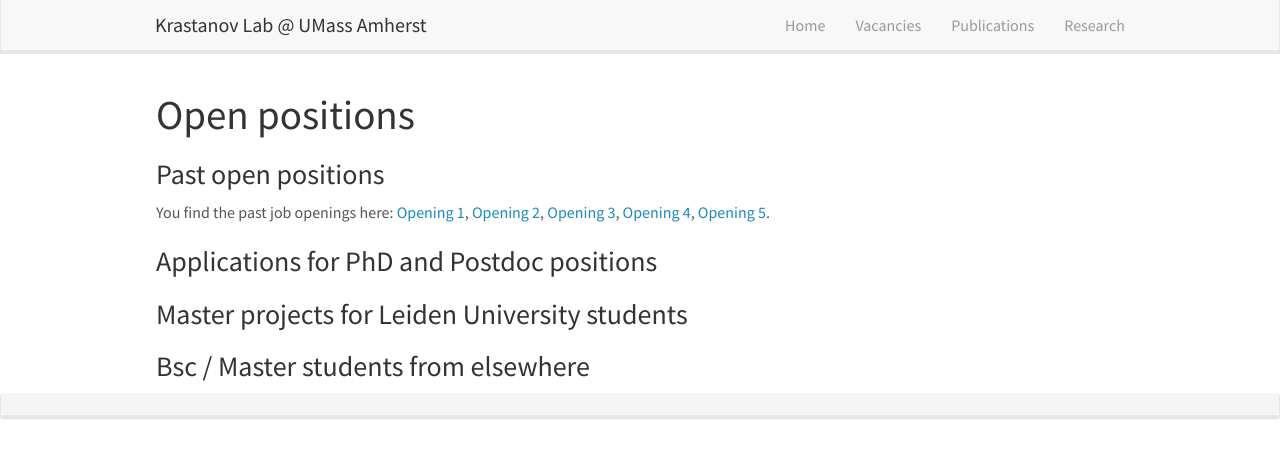
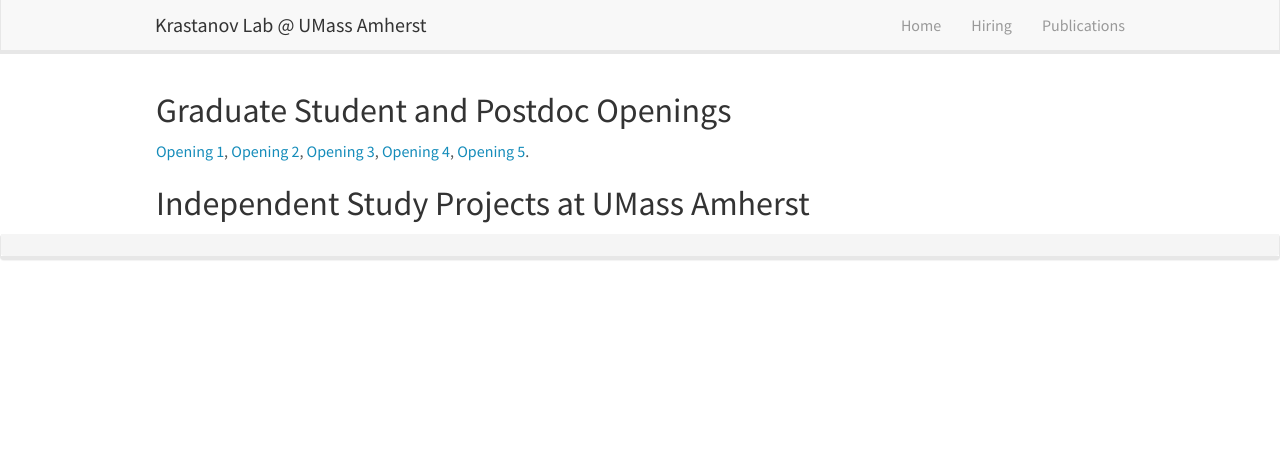
Before and after one commit to Krastanov/labwebsite, a Jekyll site: the page built from _pages/openings.md, in a window 1280 px wide. Shown: the top 458 px of the page. Built offline with Jekyll 4.4.1, drawn with Linux system fonts in a browser that asks for light colours; nearby versions of some CDN libraries.

```diff
--- a/_includes/header.html
+++ b/_includes/header.html
@@ -14,9 +14,9 @@
       <ul class="nav navbar-nav navbar-right">
         <li><a href="{{ site.url }}{{ site.baseurl }}/">Home</a></li>
         <!--TODO<li><a href="{{ site.url }}{{ site.baseurl }}/team">Team</a></li>-->
-        <li><a href="{{ site.url }}{{ site.baseurl }}/vacancies">Vacancies</a></li>
+        <li><a href="{{ site.url }}{{ site.baseurl }}/vacancies">Hiring</a></li>
         <li><a href="{{ site.url }}{{ site.baseurl }}/publications">Publications</a></li>
-        <li><a href="{{ site.url }}{{ site.baseurl }}/research">Research</a></li>
+        <!--TODO<li><a href="{{ site.url }}{{ site.baseurl }}/research">Research</a></li>-->
       </ul>
     </div>
   </div>
--- a/_pages/openings.md
+++ b/_pages/openings.md
@@ -1,24 +1,17 @@
 ---
-title: "Openings"
+title: "Hiring"
 layout: textlay
-excerpt: "News from the Krastanov Lab at UMass Amherst."
+excerpt: "Openings the Krastanov Lab at UMass Amherst."
 sitemap: false
 permalink: /vacancies
 ---
 
-# Open positions
+## Graduate Student and Postdoc Openings
 
-### Past open positions
-
-You find the past job openings here:
 [Opening 1]({{ site.baseurl }}/downloads/GeneralPostdoc_2019_v01.pdf),
 [Opening 2]({{ site.baseurl }}/downloads/PPMS_PhD_2019_v01.pdf),
 [Opening 3]({{ site.baseurl }}/downloads/PD.pdf),
 [Opening 4]({{ site.baseurl }}/downloads/PHD1.pdf),
 [Opening 5]({{ site.baseurl }}/downloads/PHD2.pdf).
 
-### Applications for PhD and Postdoc positions
-
-### Master projects for Leiden University students
-
-### Bsc / Master students from elsewhere
+## Independent Study Projects at UMass Amherst
```
Also changed, not shown: _pages/home.md (+5 -5 lines), _pages/publications.md (+9 -13 lines), _pages/research.md (+15 -3 lines), _pages/team.md (+13 -12 lines).
